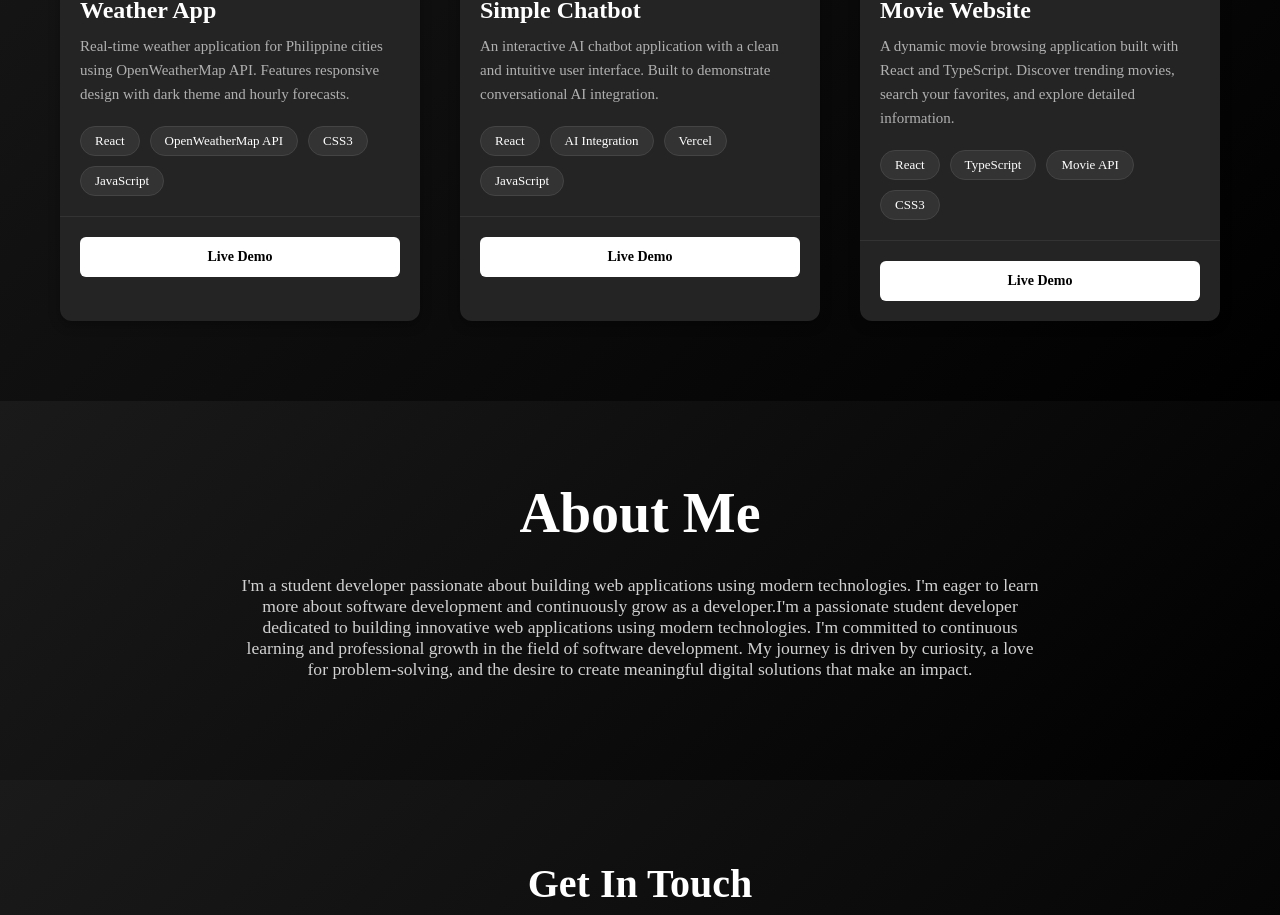
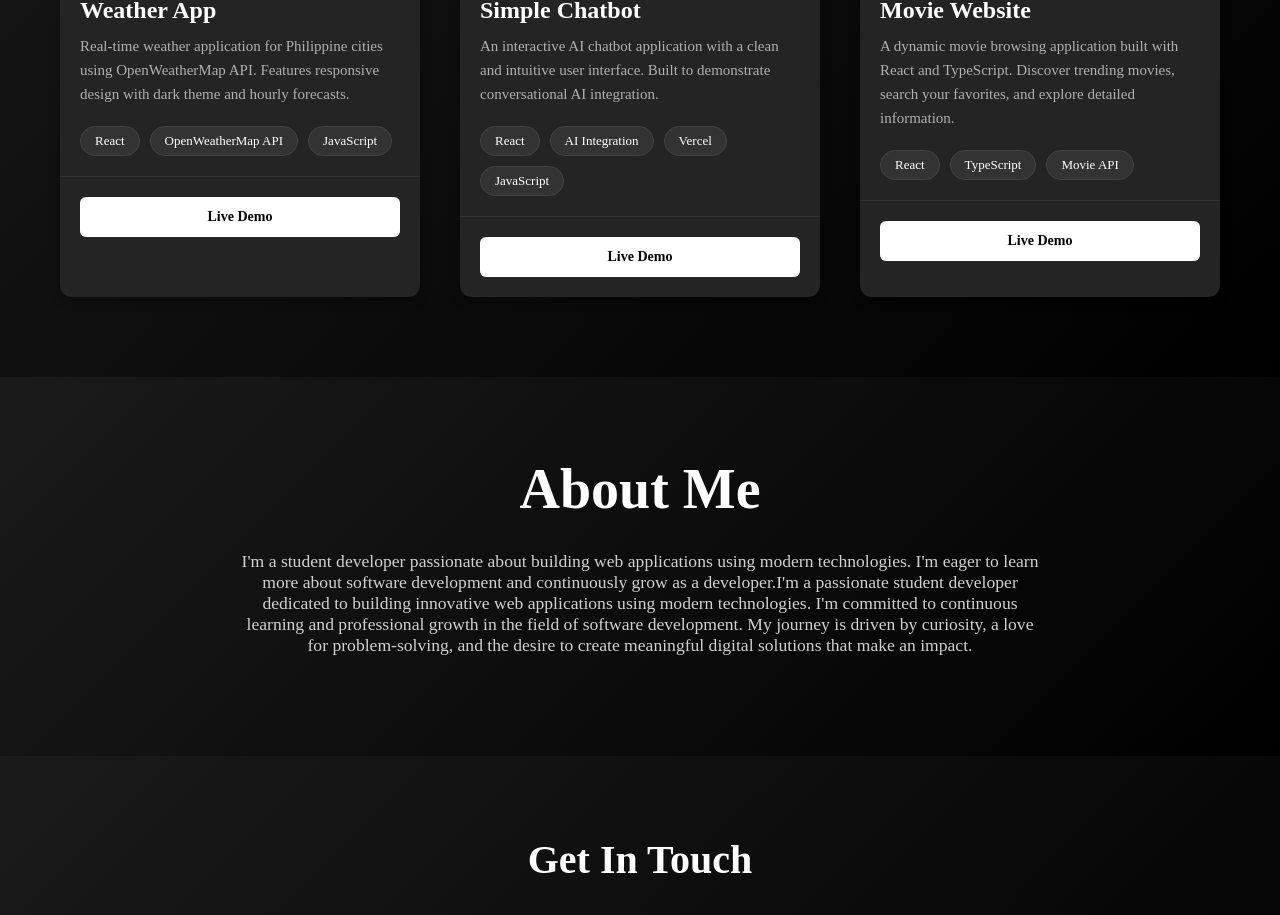
Before and after one commit to Simon111302/Portfolio, a React (Vite) app: page / in a window 1280 px wide. Shown: the part 2816-3731 px from the top of the page. Built offline with nearby package versions, Linux system fonts and the light colour scheme.

Commit message:
Update Project.jsx

```diff
--- a/src/components/Project.jsx
+++ b/src/components/Project.jsx
@@ -7,7 +7,7 @@ const projects = [
     id: 1,
     title: "Weather App",
     description: "Real-time weather application for Philippine cities using OpenWeatherMap API. Features responsive design with dark theme and hourly forecasts.",
-    technologies: ["React", "OpenWeatherMap API", "CSS3", "JavaScript"],
+    technologies: ["React", "OpenWeatherMap API", "JavaScript"],
     image: weatherImg,
     liveLink: "https://simonweath.vercel.app/",
     features: [
@@ -35,7 +35,7 @@ const projects = [
     id: 3,
     title: "Movie Website",
     description: "A dynamic movie browsing application built with React and TypeScript. Discover trending movies, search your favorites, and explore detailed information.",
-    technologies: ["React", "TypeScript", "Movie API", "CSS3"],
+    technologies: ["React", "TypeScript", "Movie API"],
     image: movieImg,
     liveLink: "https://simonmoves.vercel.app/",
     features: [
```
